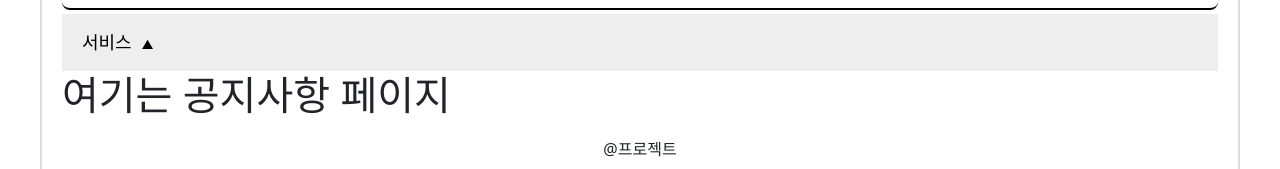
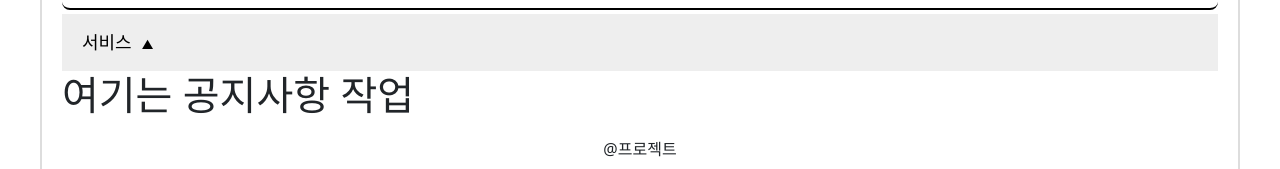
Before and after one commit to KoreanICT/projectFront, a React (Create React App) app: page /notice in a window 1280 px wide. Shown: the part 130-299 px from the top of the page. Built offline with nearby package versions, Linux system fonts and the light colour scheme.

Commit message:
공지사항 작업

```diff
--- a/src/cont/notice/Notice.tsx
+++ b/src/cont/notice/Notice.tsx
@@ -3,7 +3,7 @@ import React from 'react'
 const Notice: React.FC = () => {
   return (
     <div>
-      <h1>여기는 공지사항 페이지</h1>
+      <h1>여기는 공지사항 작업</h1>
     </div>
   )
 }
```
